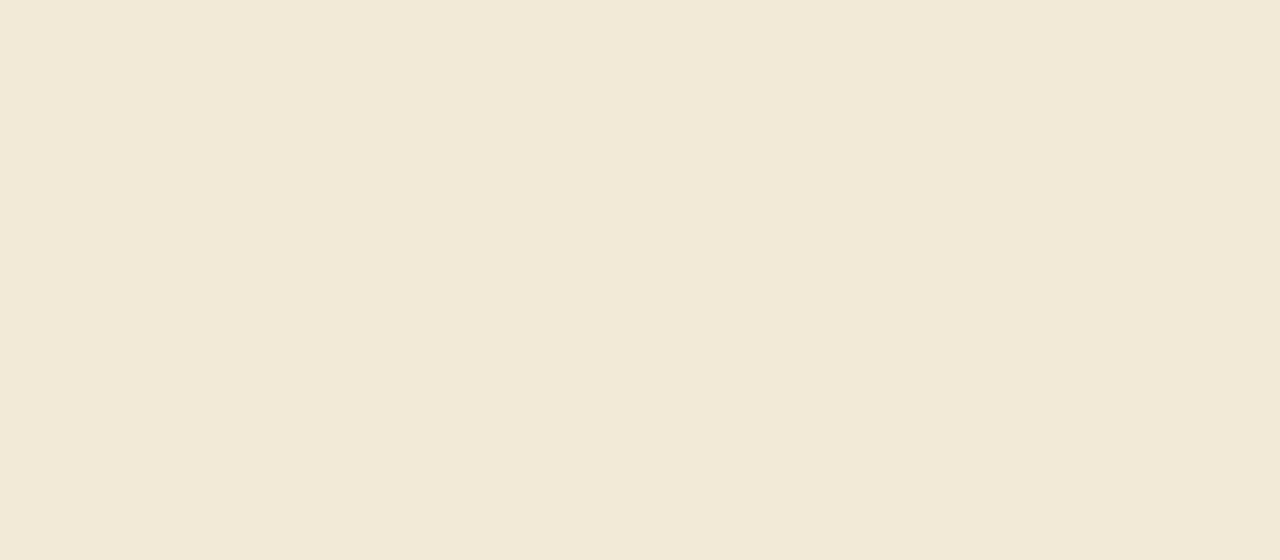
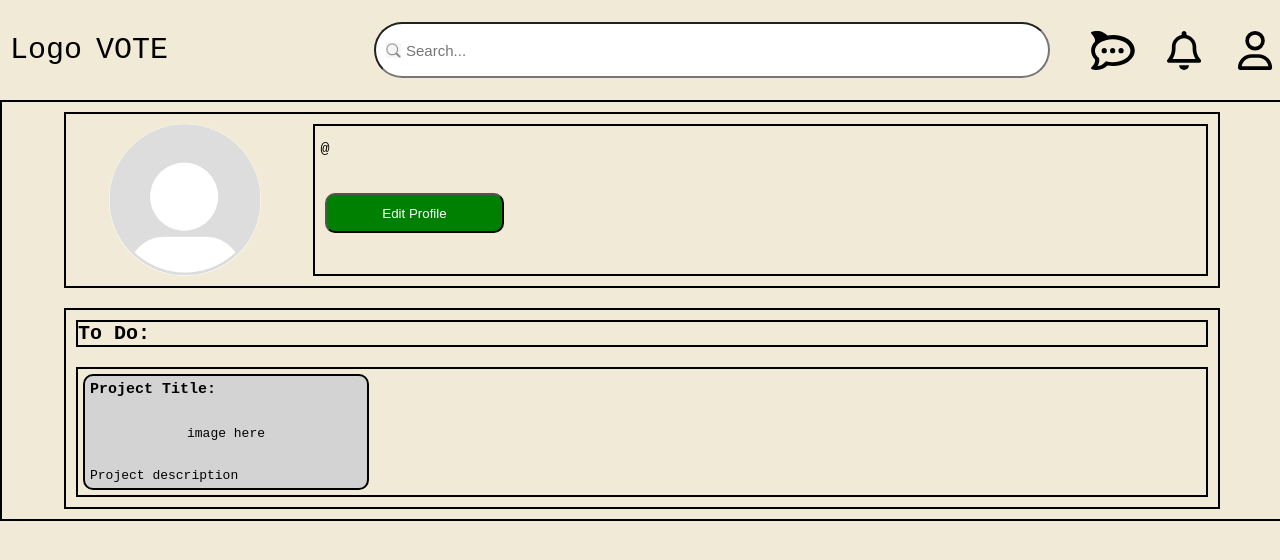
Before and after one commit to Kitkamseng/FinalYearProject, a React (Create React App) app: page /profilepage/1 in a window 1280 px wide. Before the commit this address had no page. Shown: the top 560 px of the page. Built offline with nearby package versions, Linux system fonts and the light colour scheme; no server answers.

Commit message:
Profile page id set and ready to go

```diff
--- a/src/App.jsx
+++ b/src/App.jsx
@@ -51,7 +51,7 @@ function App() {
           Component={AgileBoard}
         />
         <Route
-          exact path='/profilepage'
+          exact path='/profilepage/:id'
           Component={ProfilePage}
         />
       </Routes>
--- a/src/Users/EditUser.jsx
+++ b/src/Users/EditUser.jsx
@@ -2,7 +2,6 @@ import './../pages/SignUpPage.css';
 import React, { useEffect, useState } from 'react';
 import { useNavigate, useParams } from 'react-router-dom';
 import { EyeOutlined, EyeInvisibleOutlined } from '@ant-design/icons';
-import { async } from 'q';
 import axios from 'axios';
 
 
--- a/src/components/Header.jsx
+++ b/src/components/Header.jsx
@@ -1,13 +1,17 @@
-import React from "react";
+import React, { useEffect } from "react";
 import './Header.css';
 import VoteIcon from '../images/VoteIcon.png';
 import { FontAwesomeIcon } from '@fortawesome/react-fontawesome';
 import { faRocketchat } from '@fortawesome/free-brands-svg-icons';
 import { faBell, faUser } from '@fortawesome/free-regular-svg-icons';
-import { useNavigate } from 'react-router-dom';
+import { useNavigate, useParams } from 'react-router-dom';
 
 
 function Header(){
+
+    const {id} = useParams();
+
+    const userId = localStorage.getItem("userId");
 
     let navigate = useNavigate();
 
@@ -20,8 +24,13 @@ function Header(){
     }
 
     const profilePage = () => {
-        navigate('/profilepage');
+        navigate(`/profilepage/${userId}`);
     }
+
+
+    // useEffect(() => {
+    //     console.log(id);
+    // }, [])
 
     return(
         <div className="header-container">
--- a/src/pages/HomePage.jsx
+++ b/src/pages/HomePage.jsx
@@ -1,4 +1,4 @@
-import React from "react";
+import React, { useEffect } from "react";
 import './HomePage.css';
 import Header from './../components/Header';
 import PersonalProjects from "../components/PersonalProjects";
@@ -12,9 +12,14 @@ function HomePage(){
 
     let navigate = useNavigate();
 
+    const userId = localStorage.getItem("userId");
+
     const handleCatBox = () => {
         navigate('/signup');
     }
+
+
+    console.log(userId);
 
     return(
         <>
--- a/src/pages/LoginPage.jsx
+++ b/src/pages/LoginPage.jsx
@@ -28,9 +28,15 @@ function LoginPage() {
         password: password,
       });
 
+      console.log(response.data);
+
       const token = response.data.token;
+      const userId = response.data.userId;
+
 
       localStorage.setItem("authToken", token);
+      localStorage.setItem("userId", userId);
+
 
       navigate('/homepage');
     } catch (error) {
--- a/src/pages/ProfilePage.css
+++ b/src/pages/ProfilePage.css
@@ -29,9 +29,9 @@
 }
 
 .profile-image{
-    border-color: black;
+    /* border-color: black;
     border-width: 2px;
-    border-style: solid;
+    border-style: solid; */
 
     display: flex;
     flex-direction: column;
@@ -39,6 +39,12 @@
     align-items: center;
 
     margin: 10px;
+}
+
+.profile-image img{
+    border-radius: 80px;
+
+    width: 70%;
 }
 
 .profile-details{
@@ -91,6 +97,7 @@
     min-height: 40px;
 
     margin: 10px;
+    margin-top: 30px;
 
     transition: transform 0.3s;
 }
--- a/src/pages/ProfilePage.jsx
+++ b/src/pages/ProfilePage.jsx
@@ -1,24 +1,48 @@
-import React from "react";
+import React, { useEffect, useState } from "react";
 import './ProfilePage.css';
+import defaultProfilePicture from './../images/ProfilePicture.png';
 import Header from './../components/Header';
 import ProjectCard from "../components/ProjectCard";
+import { useParams } from "react-router-dom";
+import axios from "axios";
 
 function ProfilePage(){
+
+    const userId = localStorage.getItem("userId");
+
+    console.log(userId)
+
+    const[user, setUser] = useState({
+        email: "",
+        username: "",
+        password: ""
+    });
+
+    const loadUser = async () => {
+        const result = await axios.get(`http://localhost:8080/user/${userId}`)
+        console.log(result.data)
+        setUser(result.data);
+    }
+
+
+    useEffect(() => {
+        loadUser();
+    }, []);
+
     return (
         <>
             <Header />
             <div className="profile-container">
-                Hello
                 <div className="profile-display-container">
                     <div className="profile-image">
-                        Image here
+                        <img src={defaultProfilePicture} alt="Profile"/>
                     </div>
                     <div className="profile-details">
                         <div className="profile-username">
-                            NAME
+                            {user.username}
                         </div>
                         <div className="profile-id-tag">
-                            @NAME
+                            @{user.username}
                         </div>
                         <button
                             className="edit-profile"
```
Also changed, not shown: src/images/ProfilePicture.png (added).
